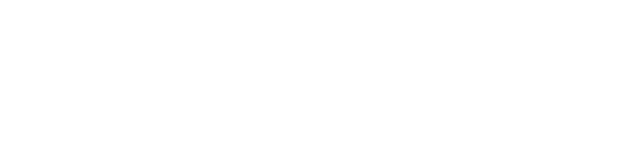
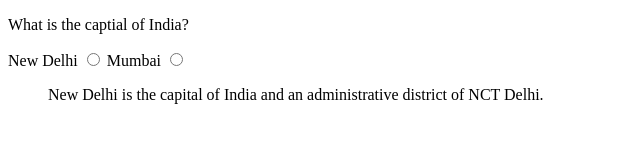
Before and after one commit to acciojob/trivia-dhanasekarr03, a website: page main.html in a window 1280 px wide. Shown: the whole page, without its empty margins (0-640 px from the left). Drawn offline with Linux system fonts and the light colour scheme.

Commit message:
created a submission

```diff
--- a/main.html
+++ b/main.html
@@ -8,6 +8,14 @@
 
 <body>
 	<!-- the entire body must be written by student -->
+	<p name='capital'>What is the captial of India?</p>
+	<label for='delhi'>New Delhi</label>
+	<input type='radio' value='New Delhi' name='capital' id='delhi'>
+	<label for='mumbai'>Mumbai</label>
+	<input type='radio' value='Mumbai' name='capital' id='mumbai'>
+	<blockquote cite="https://en.wikipedia.org/wiki/New_Delhi">New Delhi is the capital of India and an administrative district of NCT Delhi.</blockquote>
+
+
     <script type="text/javascript" src="./script.js">
 </script>
 
```
